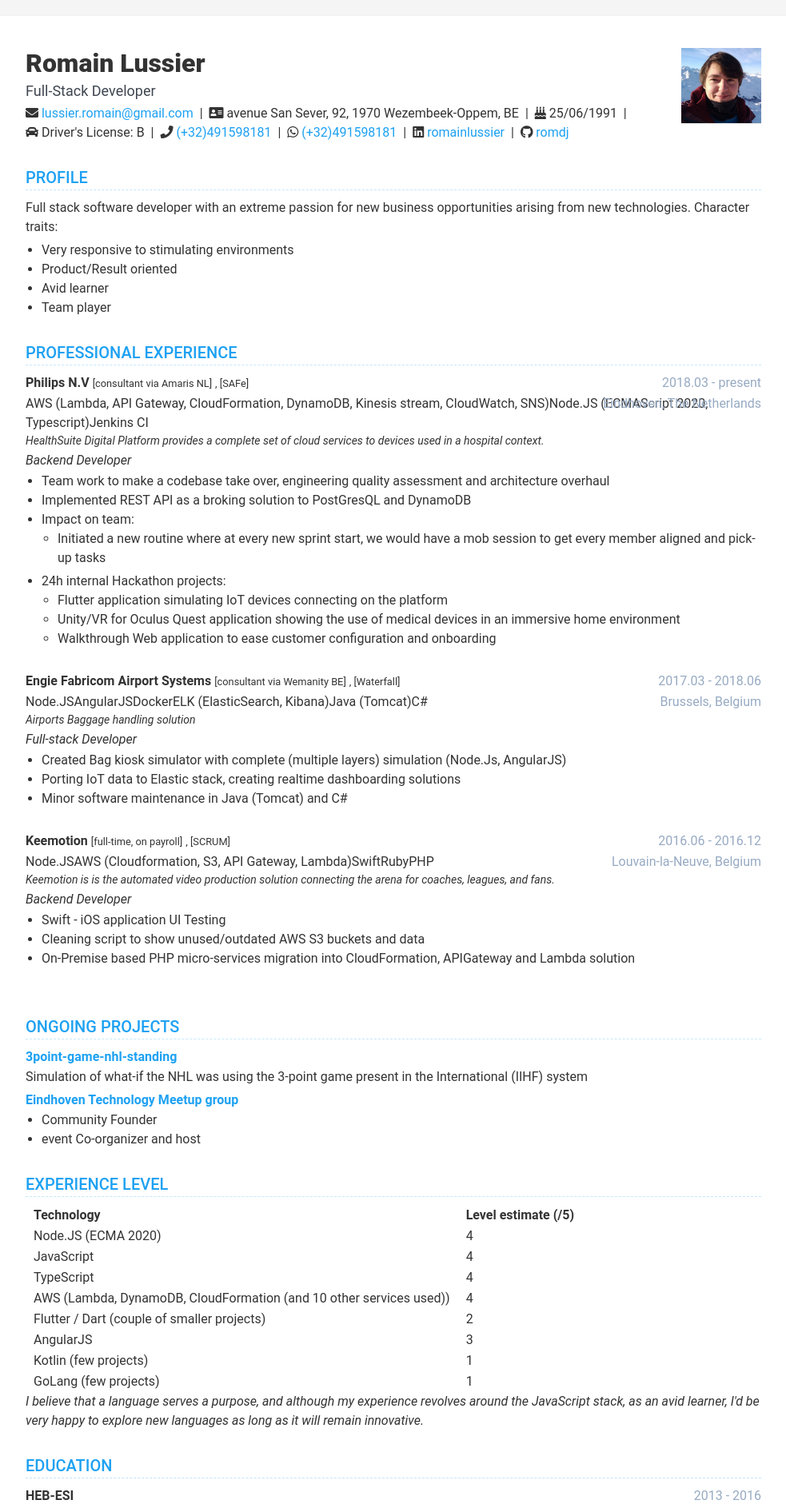
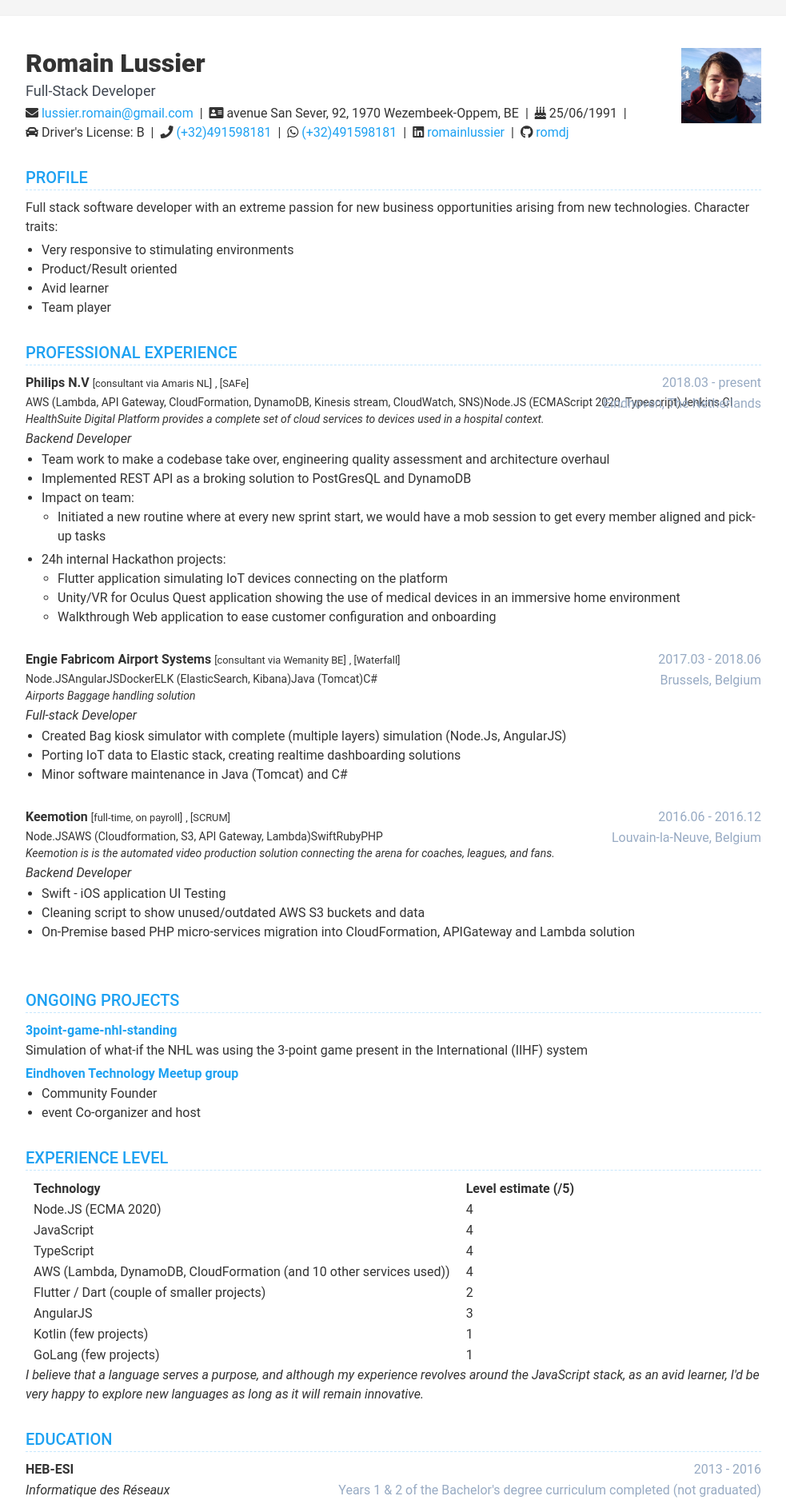
Before and after one commit to romdj/romdj.github.io, a Jekyll site: the page built from index.html, in a window 1280 px wide. Shown: the top 1881 px of the page at 80% size, without its empty margins (148-1131 px from the left). Built offline with Jekyll 4.4.1, drawn with Linux system fonts in a browser that asks for light colours; nearby versions of some CDN libraries.

Commit message:
styling changes

```diff
--- a/_sass/_base.scss
+++ b/_sass/_base.scss
@@ -118,8 +118,8 @@
   }
 
   .ctech {
-    // font-size: ;
-    font-style: initial;
+    font-size: $small-font-size;
+    font-style: normal;
   }
 
   .company,
```
